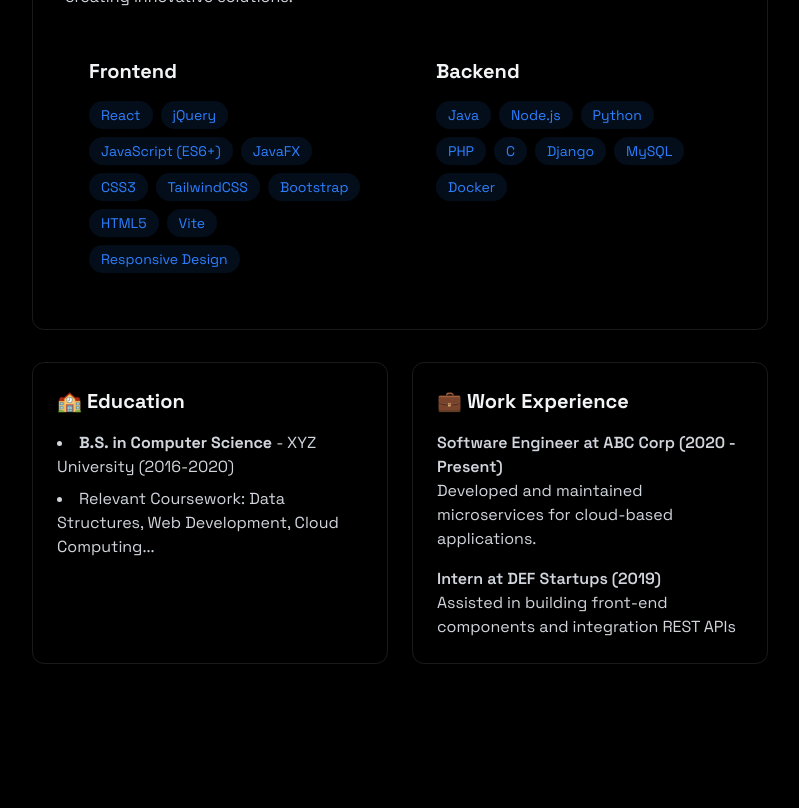
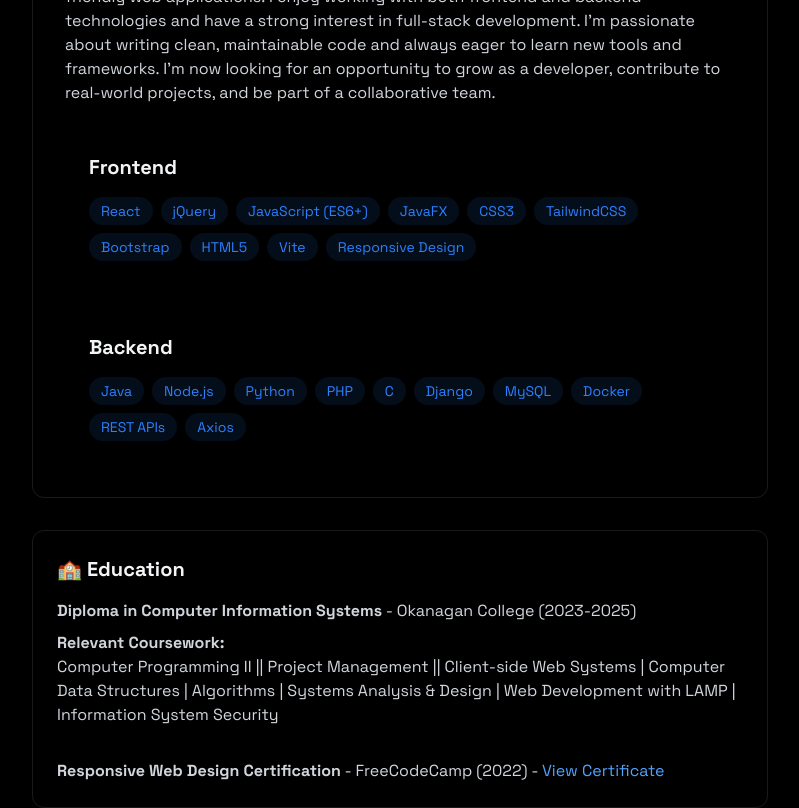
Before and after one commit to CoghillB/portfolio, a React (Vite) app: page / in a window 1280 px wide. Shown: the part 1020-1828 px from the top of the page, without its empty margins (240-1039 px from the left). Built offline with nearby package versions, Linux system fonts and the light colour scheme; the HTML template or start-up script is replaced by a standard one.

Commit message:
updated about me to have more relevent information

```diff
--- a/src/components/sections/About.jsx
+++ b/src/components/sections/About.jsx
@@ -22,7 +22,9 @@ export const About = () => {
         "C",
         "Django",
         "MySQL",
-        "Docker"
+        "Docker",
+        "REST APIs",
+        "Axios"
     ];
 
     return (
@@ -39,11 +41,15 @@ export const About = () => {
 
                     <div className="rounded-xl p-8 border-white/10 border hover:-translate-y-1 transition-all">
                         <p className="text-gray-300 mb-6">
-                            Passionate developer with expertise in building scalable web
-                            applications and creating innovative solutions.
+                            I'm a motivated junior developer with hands-on experience building responsive,
+                            user-friendly web applications. I enjoy working with both frontend and backend technologies and
+                            have a strong interest in full-stack development. I'm passionate about writing clean,
+                            maintainable code and always eager to learn new tools and frameworks.
+                            I'm now looking for an opportunity to grow as a developer, contribute to real-world projects,
+                            and be part of a collaborative team.
                         </p>
 
-                        <div className="grid grid-cols-1 md:grid-cols-2 gap-6">
+                        <div className="flex flex-col gap-6">
                             <div className="rounded-xl p-6 hover:-translate-y-1 transition-all">
                                 <h3 className="text-xl font-bold mb-4"> Frontend</h3>
                                 <div className="flex flex-wrap gap-2">
@@ -51,7 +57,7 @@ export const About = () => {
                                         <span
                                             key={key}
                                             className="bg-blue-500/10 text-blue-500 py-1 px-3 rounded-full text-sm hover:bg-blue-500/20
-                                    hover:shadow-[0_2px_8px_rgba(59,130,246,0.2)] transition
+                                    hover:shadow-[0_2px_8px_rgba(59,130,246,0.2)] transition cursor-default
                     "
                                         >
                                             {tech}
@@ -67,7 +73,7 @@ export const About = () => {
                                         <span
                                             key={key}
                                             className="bg-blue-500/10 text-blue-500 py-1 px-3 rounded-full text-sm hover:bg-blue-500/20
-                                    hover:shadow-[0_2px_8px_rgba(59,130,2246,0.2)] transition
+                                    hover:shadow-[0_2px_8px_rgba(59,130,2246,0.2)] transition cursor-default
                     "
                                         >
                                             {tech}
@@ -78,46 +84,30 @@ export const About = () => {
                         </div>
                     </div>
 
-                    <div className="grid grid-cols-1 md:grid-cols-2 gap-6 mt-8">
-                        <div className="p-6 rounded-xl border-white/10 border hover:-translate-y-1 transition-all">
-                            <h3 className="text-xl font-bold mb-4"> 🏫 Education </h3>
-                            <ul className="list-disc list-inside text-gray-300 space-y-2">
-                                <li>
-                                    <strong> B.S. in Computer Science </strong> - XYZ University
-                                    (2016-2020)
-                                </li>
-                                <li>
-                                    Relevant Coursework: Data Structures, Web Development, Cloud
-                                    Computing...
-                                </li>
-                            </ul>
-                        </div>
-                        <div className="p-6 rounded-xl border-white/10 border hover:-translate-y-1 transition-all">
-                            <h3 className="text-xl font-bold mb-4"> 💼 Work Experience </h3>
-                            <div className="space-y-4 text-gray-300">
-                                <div>
-                                    <h4 className="font-semibold">
-                                        {" "}
-                                        Software Engineer at ABC Corp (2020 - Present){" "}
-                                    </h4>
-                                    <p>
-                                        Developed and maintained microservices for cloud-based
-                                        applications.
-                                    </p>
-                                </div>
-
-                                <div>
-                                    <h4 className="font-semibold">
-                                        {" "}
-                                        Intern at DEF Startups (2019){" "}
-                                    </h4>
-                                    <p>
-                                        Assisted in building front-end components and integration
-                                        REST APIs
-                                    </p>
-                                </div>
-                            </div>
-                        </div>
+                    <div className="p-6 rounded-xl border-white/10 border hover:-translate-y-1 transition-all mt-8">
+                        <h3 className="text-xl font-bold mb-4"> 🏫 Education </h3>
+                        <ul className="list-disc list-inside text-gray-300 space-y-2">
+                            <li style={{ listStyleType: "none" }}>
+                                <strong>Diploma in Computer Information Systems</strong> - Okanagan College
+                                (2023-2025)
+                            </li>
+                            <li style={{ listStyleType: "none" }}>
+                                <strong>Relevant Coursework:</strong><br /> Computer Programming II || Project Management || Client-side Web Systems |
+                                Computer Data Structures | Algorithms | Systems Analysis & Design | Web Development with LAMP |
+                                Information System Security
+                            </li><br />
+                            <li style={{ listStyleType: "none" }}>
+                                <strong>Responsive Web Design Certification</strong> - FreeCodeCamp (2022) -{" "}
+                                <a
+                                    href="https://www.freecodecamp.org/certification/BraydenCoghill/responsive-web-design"
+                                    target="_blank"
+                                    rel="noopener noreferrer"
+                                    className="text-blue-400 hover:underline"
+                                >
+                                    View Certificate
+                                </a>
+                            </li>
+                        </ul>
                     </div>
                 </div>
             </RevealOnScroll>
```
